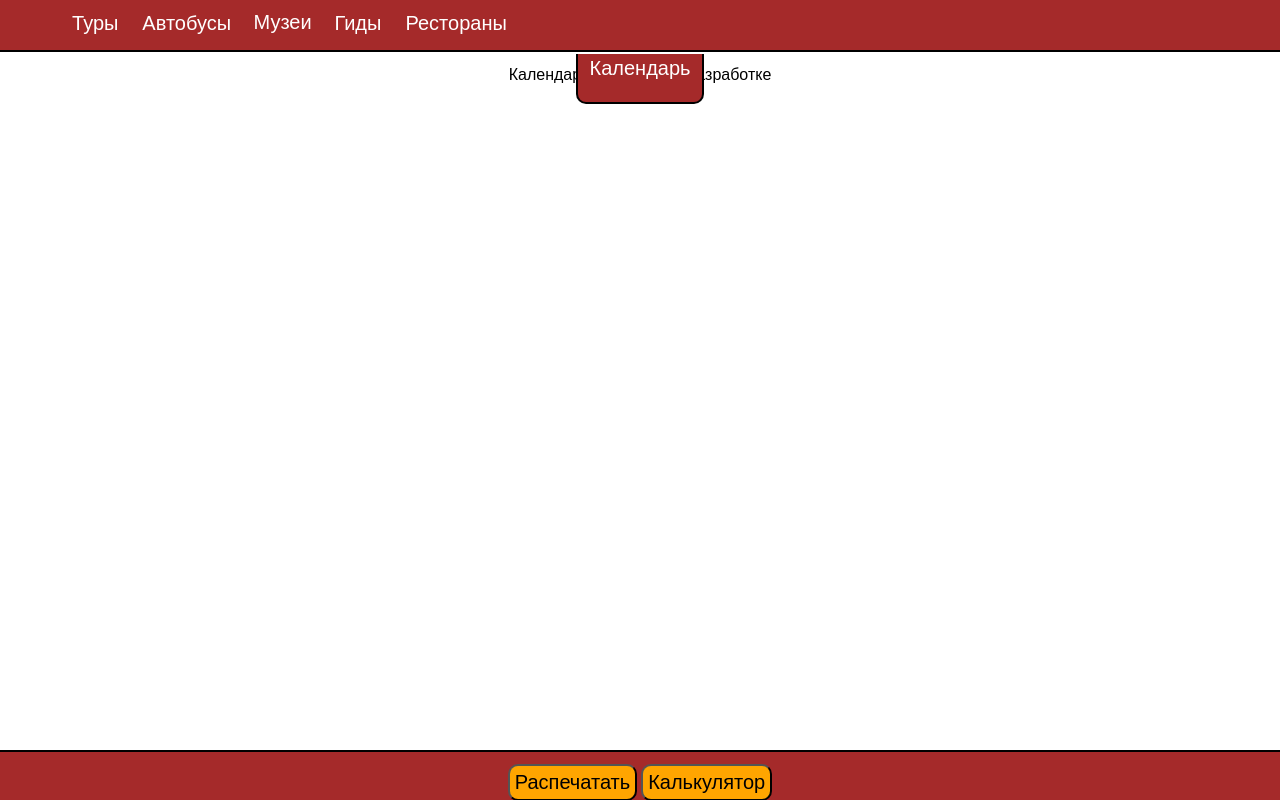
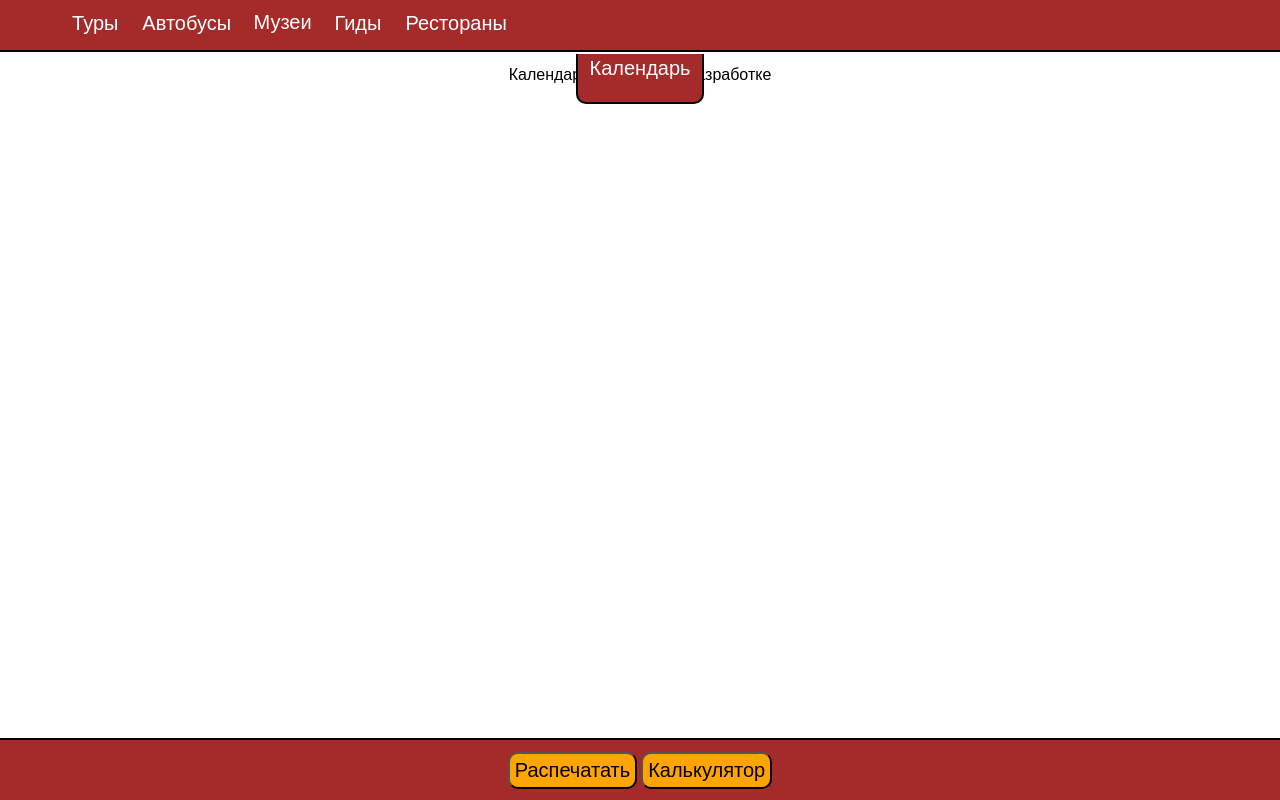
Before and after one commit to Daskendrik/Guided_Tours, a React (Create React App) app: page / in a window 1280 px wide. Built offline with nearby package versions, Linux system fonts and the light colour scheme.

Commit message:
поправила футер

```diff
--- a/src/Components/Additional/Footer.module.css
+++ b/src/Components/Additional/Footer.module.css
@@ -5,7 +5,7 @@
   text-align: center;
   background-color: brown;
   width: 100%;
-  height: 6vh;
+  height: clamp(50px, 10vh, 60px);
   border-top: 2px solid black;
 }
 
```
